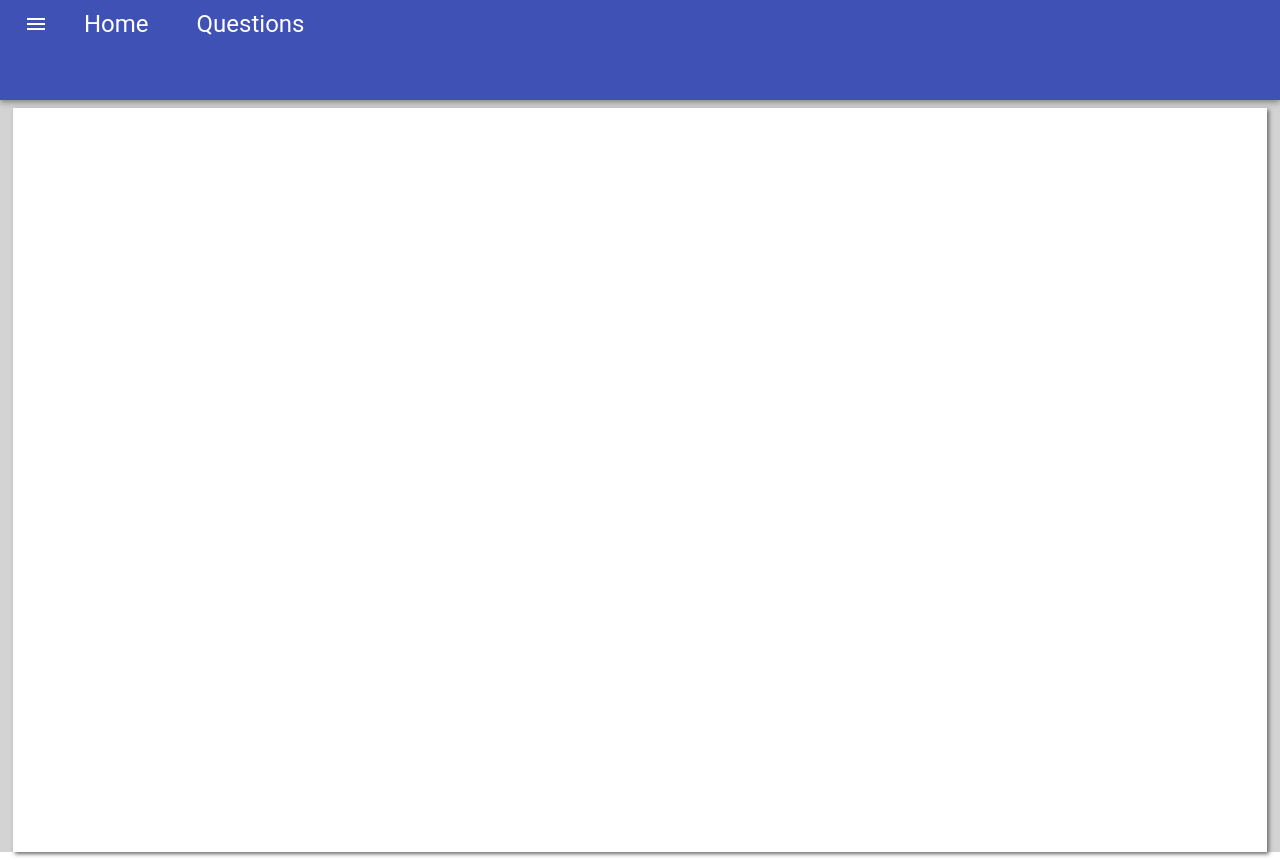
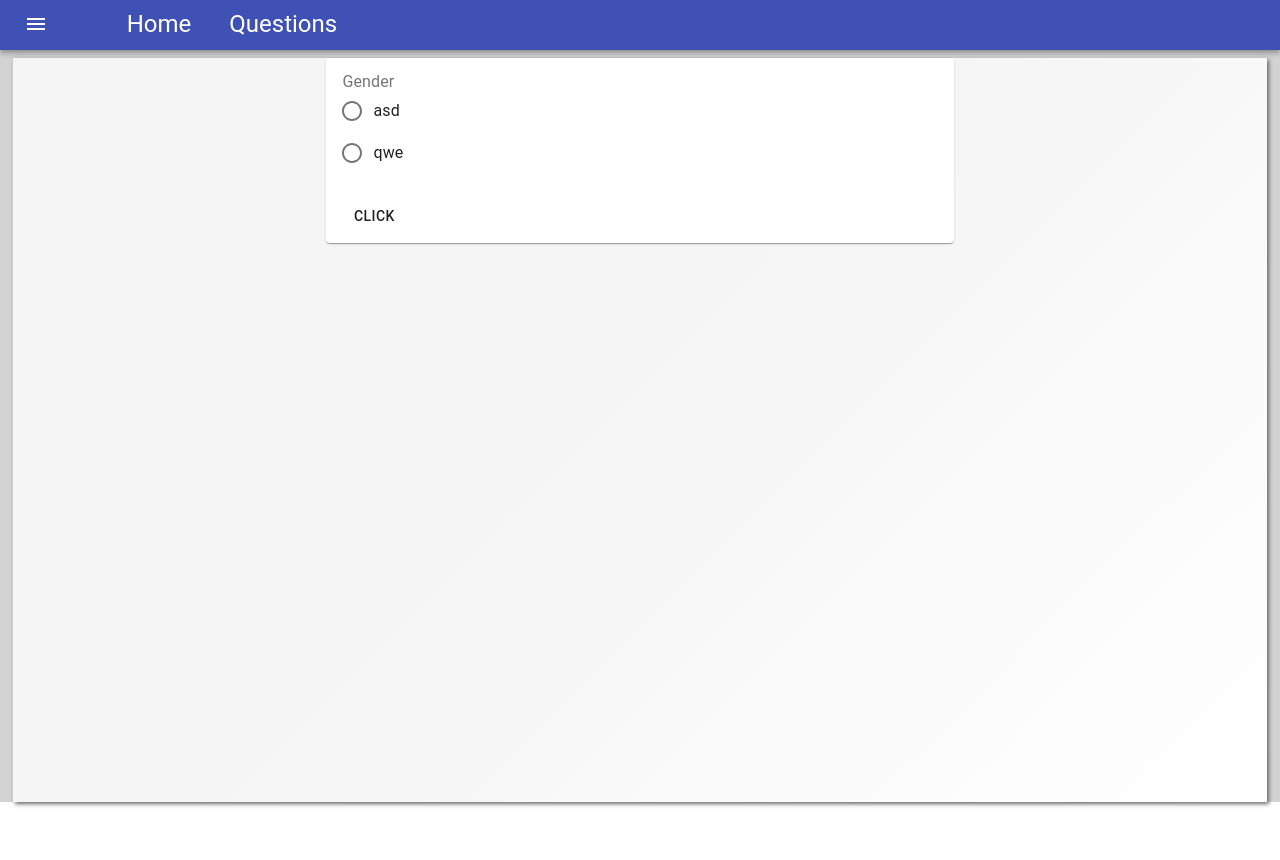
Before and after one commit to Doctorinna/frontend, a Next.js app: page /questions in a window 1280 px wide. After the commit the page ends 810 px from the top, so only its background shows below. Built offline with nearby package versions, Linux system fonts and the light colour scheme.

Commit message:
added animations between pages

```diff
--- a/components/Navigation/Navigation.module.scss
+++ b/components/Navigation/Navigation.module.scss
@@ -1,4 +1,4 @@
 .AppBar {
   height: 5vh;
-  min-height: 100px;
+  min-height: 50px;
 }
--- a/components/Navigation/Navigation.tsx
+++ b/components/Navigation/Navigation.tsx
@@ -6,25 +6,27 @@ import {nav} from "../../router/nav";
 import classes from "./Navigation.module.scss";
 
 const Navigation = () => {
-    //todo check if classname works
-    //check if 100px is enough
+
     return (
         <div>
             <AppBar position="static" className={classes.AppBar}>
                 <Toolbar variant={"dense"}>
-                    <IconButton edge="start" color="inherit" aria-label="menu">
-                        <MenuIcon/>
-                    </IconButton>
-                    <Grid container justifyContent={"flex-start"}>
+                    <Grid container justifyContent={"flex-start"} alignItems={"center"}>
+                        <Grid item xs={1}>
+                            <IconButton edge="start" color="inherit" aria-label="menu">
+                                <MenuIcon/>
+                            </IconButton>
+                        </Grid>
                         {nav.map((el, ind) => (
-                            <Box mx={3} key={ind}>
-                                <Typography variant="h5">
+                            <Grid item key={ind} xs={1}>
+                                <Typography variant="h5" key={ind}>
                                     <Link href={el.path}>
                                         <a>{el.name}
                                         </a>
                                     </Link>
                                 </Typography>
-                            </Box>
+                            </Grid>
+
                         ))}
                     </Grid>
                 </Toolbar>
--- /dev/null
+++ b/components/PageTransition.tsx
@@ -0,0 +1,43 @@
+import React from "react";
+import {Transition, TransitionGroup} from "react-transition-group";
+
+interface TransitionProps<T> {
+    children: T,
+    location: string
+}
+
+const TIMEOUT: number = 450;
+const TIMING_FUNCTION : string = "cubic-bezier(0,1.5,1,1.05)";
+
+const getTransitionStyles:any = {
+    entering: {
+        position: "absolute",
+        opacity: 0,
+        transform: "translateX(-50%)",
+    },
+    entered: {
+        transition: `opacity ${TIMEOUT}ms ${TIMING_FUNCTION}, transform ${TIMEOUT}ms ${TIMING_FUNCTION}`,
+        opacity: 1,
+        transform: "translateX(0px)",
+
+    },
+    exiting: {
+        transition: `opacity ${TIMEOUT}ms ${TIMING_FUNCTION}, transform ${TIMEOUT}ms ${TIMING_FUNCTION}`,
+        opacity: 0,
+        transform: "translateX(50%)",
+    },
+};
+
+const PageTransition:React.FC<TransitionProps<React.ReactChild>> = ({location, children}) => {
+    return (
+        <TransitionGroup>
+            <Transition key={location} timeout={{enter:300, exit:300}}>
+                {(state) => (
+                    <div style={{...getTransitionStyles[state]}}>{children}</div>
+                )}
+            </Transition>
+        </TransitionGroup>
+    );
+};
+
+export default PageTransition;
--- a/components/Question/Question.tsx
+++ b/components/Question/Question.tsx
@@ -1,4 +1,4 @@
-import React from "react";
+import React, {useState} from "react";
 import {
     Card,
     CardContent,
@@ -15,40 +15,34 @@ import {
 } from "@material-ui/core";
 import classes from "./Question.module.scss";
 
-const Question:React.FC = () => {
-    //todo check if works
+interface QuestionProps {
+    variants: string[],
+    id: number
+}
+
+const Question:React.FC<QuestionProps> = (props) => {
+    const [value, setValue] = useState("");
     return (
-        <Grid className={classes.Question}>
+        <Grid container justifyContent={"center"} alignItems={"center"} direction={"column"}>
+            <Grid item className={classes.Question} xs={6}>
                 <Card>
                     <CardContent>
                         <FormControl component="fieldset">
                             <FormLabel component="legend">Gender</FormLabel>
-                        <RadioGroup aria-label="gender" name="gender1" value={value} onChange={handleChange}>
-                            <FormControlLabel value="female" control={<Radio />} label="Female" />
-                            <FormControlLabel value="male" control={<Radio />} label="Male" />
-                            <FormControlLabel value="other" control={<Radio />} label="Other" />
+                            <RadioGroup aria-label="gender" name="gender1" value={value} onChange={(e)=>{setValue(e.target.value)}}>
+                                {props.variants.map(el=>(
+                                    <FormControlLabel key={el} value={el} control={<Radio />} label={el} />
+                                ))}
                             </RadioGroup>
                         </FormControl>
-                    <form noValidate autoComplete="off">
-                        <TextField id="standard-basic"/>
-                        <TextField
-                            error={false}
-                            id="standard-select-option-1"
-                            select
-                            label="select-1"
-                            value={null}
-                            onChange={()=>()}
-                            helperText="Please select your option"
-                        >
-                            <MenuItem key={} value={}></MenuItem>
-                        </TextField>
-                    </form>
 
                     </CardContent>
                     <CardActions>
-                    <Button></Button>
+                        <p>{value}</p>
+                        <Button>Click</Button>
                     </CardActions>
                 </Card>
+            </Grid>
         </Grid>
     );
 };
--- a/pages/_app.tsx
+++ b/pages/_app.tsx
@@ -2,21 +2,17 @@ import "../styles/globals.css"
 import type {AppProps} from "next/app"
 import Layout from "../components/Layout";
 import React from "react";
-import {SwitchTransition, CSSTransition} from "react-transition-group";
-import "../styles/Router.module.scss";
+import PageTransition from "../components/PageTransition";
 
 function MyApp({Component, pageProps, router}: AppProps) {
-    //todo check if animation works
+
     return (
-        <SwitchTransition mode="out-in">
-            <CSSTransition key={router.pathname} classNames="page" timeout={300} unmountOnExit mountOnEnter>
-                <Layout>
-                    <Component {...pageProps} />
-                </Layout>
-            </CSSTransition>
-        </SwitchTransition>
-
+        <Layout>
+            <PageTransition location={router.pathname}>
+                    <Component {...pageProps}/>
+            </PageTransition>
+        </Layout>
     )
 }
 
-export default MyApp
+export default MyApp;
--- a/pages/questions.tsx
+++ b/pages/questions.tsx
@@ -1,9 +1,10 @@
 import React from "react";
+import Question from "../components/Question/Question";
 
 const Questions: React.FC = () => {
     return (
         <div>
-
+            <Question variants={["asd", "qwe"]} id={0}/>
         </div>
     );
 };
--- a/styles/Layout.module.scss
+++ b/styles/Layout.module.scss
@@ -8,7 +8,7 @@
 
 .Box {
   margin: 1vh 1vw;
-  background-color: white;
+  background: linear-gradient(135deg, rgba(245,245,245,1) 46%, rgba(255,255,255,1) 100%);
   min-height: 93vh;
   min-width: 98vw;
   justify-content: center;
--- a/styles/Router.module.scss
+++ b/styles/Router.module.scss
@@ -1,36 +1,24 @@
-@keyframes fade-in {
-  0% {
-    opacity: 0;
-    transform: translateX(-400px);
-  }
-  100% {
-    opacity: 1;
-    transform: translateX(0);
-  }
+$timeout: 300ms;
+$transition: opacity $timeout ease-in-out, transform $timeout ease-in-out;
+
+.page-entering {
+  transition: $transition;
+  opacity: 1;
+  transform: translateX(0px);
+  animation: "blink .3s linear 2";
 }
-@keyframes fade-out {
-  0% {
-    opacity: 1;
-    transform: translateX(0);
-  }
-  100% {
-    opacity: 0;
-    transform: translateX(100%);
-  }
+.page-exiting {
+  transition: $transition;
+  opacity: 0;
+  transform: translateX(-50px);
 }
 
-.page-enter-active {
-  animation: fade-out 1s forwards;
-}
-.page-exit-active {
-  animation: fade-in 1s forwards;
-}
-/*
-.page-exit {
-  animation: fade-in 1s forwards;
-}
-.page-enter {
-  animation: fade-in 1s forwards;
+.page-exited {
+  opacity: 0;
+  transform: translateX(100%);
 }
 
- */
+.page-entered {
+  opacity: 0;
+  transform: translateX(50px);
+}
```
Also changed, not shown: pages/index.tsx (+8 -3 lines). Lines whose indentation alone changed are shown as unchanged.
